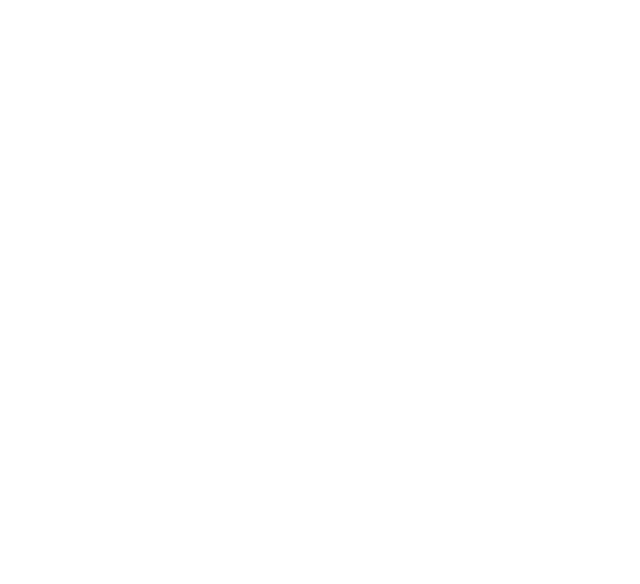
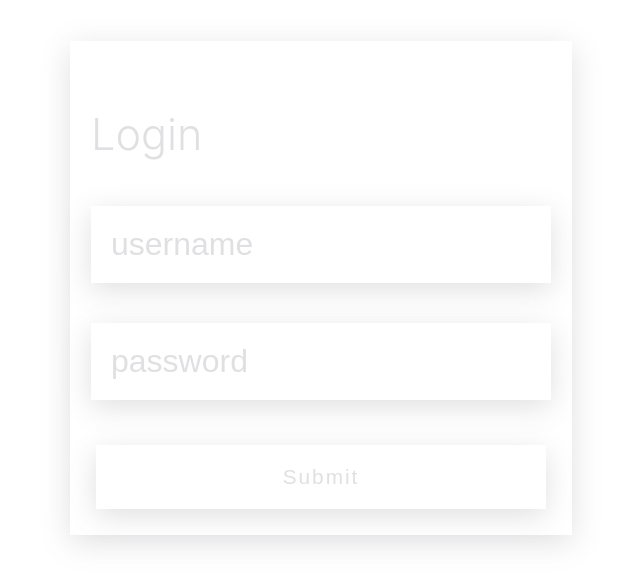
Before and after one commit to cjtakhar/themarket, a React (Create React App) app: page /settings in a window 1280 px wide. Before the commit this address had no page. Shown: the part 112-696 px from the top of the page, without its empty margins (319-959 px from the left). Built offline with nearby package versions, Linux system fonts and the light colour scheme.

Commit message:
login authentication

```diff
--- a/src/App.css
+++ b/src/App.css
@@ -46,6 +46,10 @@ h2 {
   color:rgba(100, 100, 111, 0.2);
 }
 
+.btn:active {
+  transform: scale(.98);
+}
+
 ::placeholder {
   color:rgba(100, 100, 111, 0.2);
 }
--- a/src/App.js
+++ b/src/App.js
@@ -1,10 +1,23 @@
+import React, { useState } from 'react';
+import { BrowserRouter, Route, Routes, Link } from 'react-router-dom';
 import './App.css';
 import Login from './components/Login';
+import Dashboard from './components/Dashboard';
+import Settings from './components/Settings';
 
 export default function App() {
+  const [token, setToken] = useState();
+  if(!token) {
+    return <Login setToken={setToken} />
+  }
   return (
     <div className="App">
-      < Login />
+      <BrowserRouter>
+        <Routes>
+            < Route path="/" element={ < Dashboard /> } />
+            < Route path="/settings" element={ < Settings /> } />
+        </Routes>
+      </BrowserRouter>
     </div>
   );
 }
--- a/src/components/Dashboard.js
+++ b/src/components/Dashboard.js
@@ -1,7 +1,7 @@
 export default function Dashboard() {
      return(
         <div>
-
+            <h1>The Market</h1>
         </div>
     )
 }
--- a/src/components/Login.js
+++ b/src/components/Login.js
@@ -1,5 +1,5 @@
-import { useState } from 'react';
-import PropType from 'prop-types';
+import React, { useState } from 'react';
+import PropTypes from 'prop-types';
 
 async function loginUser(credentials) {
     return fetch('http://localhost:8080/login', {
@@ -12,11 +12,11 @@ async function loginUser(credentials) {
       .then(data => data.json())
    }
 
-export default function Login( { setToken }) {
-    const [username, setUsername] = useState();
+   export default function Login({ setToken }) {
+     const [username, setUserName] = useState();
      const [password, setPassword] = useState();
 
-    const handleSubmit = async (e) => {
+     const handleSubmit = async e => {
        e.preventDefault();
        const token = await loginUser({
          username,
@@ -32,14 +32,14 @@ export default function Login( { setToken }) {
             <div className="input-container">
             <h2>Login</h2>
                 <label></label>
-                <input onChange={e => setUsername(e.target.value)} className="input-username" placeholder="username" type="text" name="uname" required />
+                <input type="text" onChange={e => setUserName(e.target.value)} className="input-username" placeholder="username" required />
             </div>
             <div className="input-container">
                 <label></label>
-                <input onChange={e => setPassword(e.target.value)} className="input-pw" placeholder="password" type="password" name="pass" required />
+                <input type="password" onChange={e => setPassword(e.target.value)} className="input-pw" placeholder="password" required />
             </div>
             <div className="submit-button">
-                <input className="btn" type="submit" />
+                <button className="btn" type="submit">Submit</button>
             </div>
             </div>
         </form>
@@ -48,5 +48,5 @@ export default function Login( { setToken }) {
 }
 
 Login.propTypes = {
-    setToken: PropType.func.isRequired
+    setToken: PropTypes.func.isRequired
 }
--- /dev/null
+++ b/src/components/Settings.js
@@ -0,0 +1,7 @@
+export default function Settings() {
+    return(
+        <div>
+            <h1>Settings</h1>
+        </div>
+    )
+}
--- a/src/index.js
+++ b/src/index.js
@@ -3,15 +3,10 @@ import ReactDOM from 'react-dom/client';
 import './index.css';
 import App from './App';
 import reportWebVitals from './reportWebVitals';
-import { BrowserRouter, Routes, Route } from 'react-router-dom';
 
 const root = ReactDOM.createRoot(document.getElementById('root'));
 root.render(
-  <BrowserRouter>
-    <Routes>
-      < Route path="/" element={ < App /> } />
-    </Routes>
-  </BrowserRouter>
+  < App />
 );
 
 reportWebVitals();
```
Lines whose indentation alone changed are shown as unchanged.
